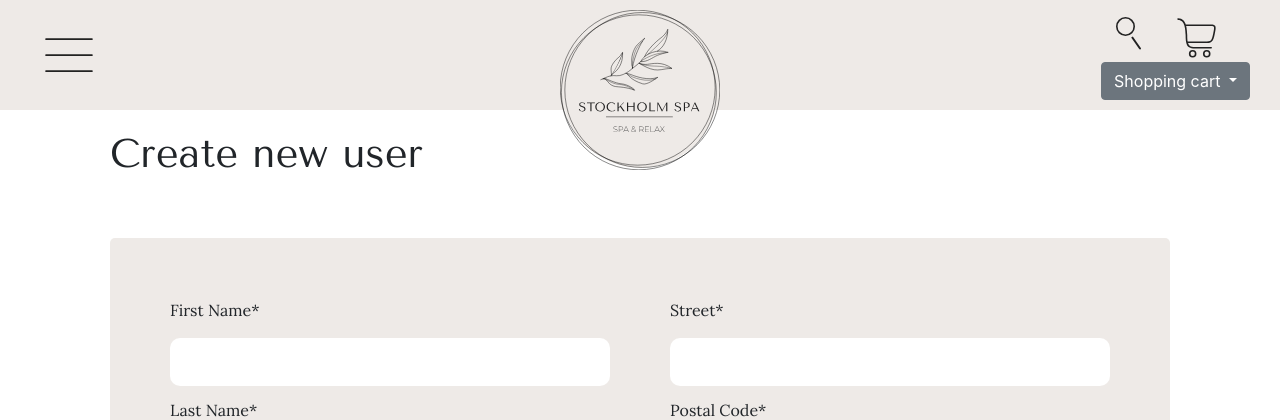
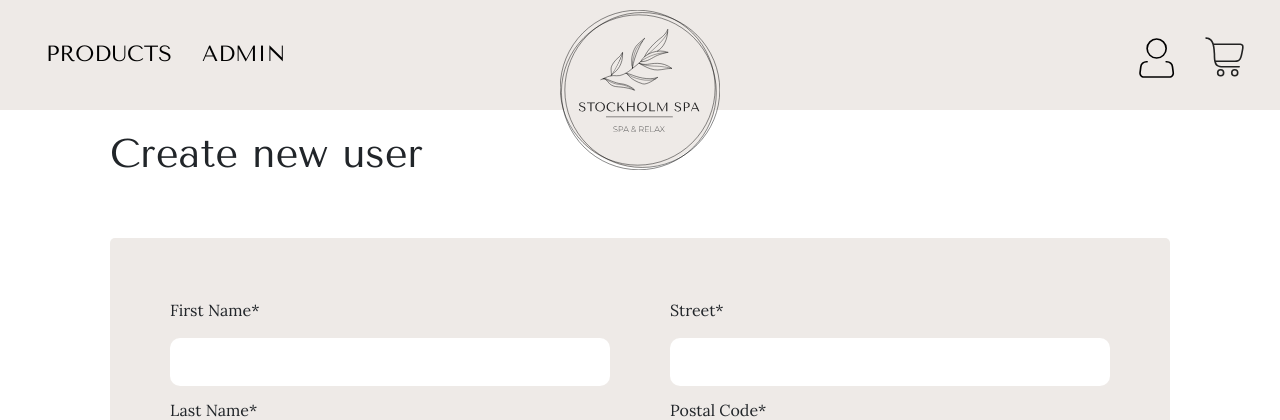
Before and after one commit to SophieN12/stockholm-spa, a PHP site: page /public/users/new-user.php in a window 1280 px wide. Shown: the top 420 px of the page. Run offline with PHP 8.4, Linux system fonts and the light colour scheme; data that the repository does not hold is empty; a stand-in replaces the project's code that opens the database connection; some libraries are stand-ins or nearby versions.

Commit message:
header done

```diff
--- a/public/admin/products/manage-products.php
+++ b/public/admin/products/manage-products.php
@@ -1,4 +1,5 @@
 <?php
+	$pageId = "admin";
     $pageTitle = "Admin Page";
     require('../../../src/config.php');
 
--- a/public/admin/users/useradmin.php
+++ b/public/admin/users/useradmin.php
@@ -1,5 +1,6 @@
 <?php
 require('../../../src/config.php');
+$pageId = "admin";
 $pageTitle = "Admin Users";
 
 $message	="";
--- a/public/cart.php
+++ b/public/cart.php
@@ -24,9 +24,7 @@
 ?>
 
 <div class="dropdown">
-  <button class="btn btn-secondary dropdown-toggle" type="button" id="shoppingCartButton" data-toggle="dropdown" aria-haspopup="true" aria-expanded="false">
-    Shopping cart
-  </button>
+  <img id="shoppingcart" src="../img/img-header/shoppingcart.svg" alt="shoppingcart icon" class="link" data-toggle="dropdown" aria-haspopup="true" aria-expanded="false">
   <div class="dropdown-menu dropdown-menu-right" aria-labelledby="dropdownMenuButton">
     <?php foreach($_SESSION['cartItems'] as $cartId => $cartItem): ?>
       <div class="cart-detail row">
--- a/public/css/header.css
+++ b/public/css/header.css
@@ -10,25 +10,83 @@ header{
     align-items: center;
     padding: 0 30px;
 }
-.nav_list{
-    display: flex;
+
+.navbar {
+    overflow: hidden;
 }
-li, .link{
+
+.navbar a {
+    float: left;
+    text-decoration: none;
+    text-align: center;
+}
+
+.link {
     font-family:var(--ff-rubrik) ;
     font-weight: 200;
     font-size: var(--fs-bodytext);
     color: var(--black);
+}
+
+#products-link,
+#admin-link {
     text-decoration: none;
-    list-style: none;
-    margin-left: 15px;
+    color: black;
+    border-bottom: 2px solid transparent;
 }
-.navbar:hover{
-    padding-bottom: 3px;
+
+#products-link:hover,
+#admin-link:hover {
     border-bottom: solid 2px var(--black);
 }
-.hamburgermenu{
+
+.marked {
+    border-bottom: solid 2px var(--black) !important;
+}
+
+.dropdown-nav {
+    float: left;
+    overflow: hidden;
+    margin-left: 30px;
+}
+
+.dropdown-nav-content {
+    display: none;
+    position: absolute;
+    background-color: var(--sand);
+    padding: 5px;
+    padding-left: 0;
+    box-shadow: 0px 8px 16px 0px rgba(0,0,0,0.2);
+    z-index: 1;
+    position: fixed !important;
+    top: auto !important;
+}
+
+.dropdown-nav:hover #admin-link {
+    border-bottom: solid 2px var(--black);
+}
+
+.manage-links:hover {
+    background:rgba(255,255,255, 0.4);
+    text-decoration: none;
+}
+
+.dropdown-nav-content a {
+    float: none;
+    display: block;
+    text-align: left;
+    color: inherit;
+}
+
+.dropdown-nav:hover .dropdown-nav-content {
     display: block;
 }
+
+button {
+    border: none;
+    background-color: var(--sand);
+}
+
 .logo{
     position: absolute;
     left: 0;
@@ -37,17 +95,21 @@ li, .link{
     margin: auto auto;
     width: 160px;
 }
-#search{
-    padding-bottom: 6px;
-    margin-right: 10px;
+
+#my-page-icon {
+    margin-top: 5px;
 }
 
-.active{
-    padding-bottom: 3px;
-    border-bottom: solid 2px var(--black);
+#shoppingcart {
+    cursor: pointer;
+    margin-left: 20px;
 }
 
 /* cart styling */
+.dropdown {
+    display: inline-block;
+}
+
 .dropdown-menu {
     min-width: 400px;
     font-family: var(--ff-bodytext);
--- a/public/layout/header.php
+++ b/public/layout/header.php
@@ -8,20 +8,22 @@
 </head>
 
 <header>
-    <nav class="nav_wrapper">
-        <ul class="nav_list">
-            <li><a class="navbar link" href="treatments.html">BEHANDLINGAR</a></li>
-            <li><a class="navbar link" href="products.html">PRODUKTER</a></li>
-            <li><a class="navbar link" id="kontakt" href="contact.html">KONTAKT</a></li>
-        </ul>
-        <a class="hamburgermenu link" href="#"><img src="../img/img-header/hamburger.svg" alt="hamburger menu icon"></a>
+    <nav class="navbar">
+            <a id="products-link" class="link <?php if($pageId == "products") {echo "marked";}?>" href="../products/index.php">PRODUCTS</a>
+            <div class="dropdown-nav">
+                <button id="admin-link" class="link dropbtn <?php if($pageId == "admin") {echo "marked";}?>">ADMIN</button>
+                <div class="dropdown-nav-content">
+                    <a href="../admin/products/manage-products.php" class="link manage-links">PRODUCTS</a>
+                    <a href="../admin/users/useradmin.php" class="link manage-links">USERS</a>
+                </div>
+            </div>
     </nav>
 
-    <a href="index.html"><img class="logo link" src="../img/img-header/logga_spa.svg" alt="Brand logo"></a>
+    <a href="../products/index.php"><img class="logo link" src="../img/img-header/logga_spa.svg" alt="Brand logo"></a>
 
     <div class="header-icons">
-        <a href=""><img id="search" src="../img/img-header/search.svg" alt="search icon" class="link"></a>
-        <a href=""><img id="shoppingcart" src="../img/img-header/shoppingcart.svg" alt="shoppingcart icon" class="link"></a>
+        <a href="<?php if(isset($_SESSION['email'])) {echo "../users/my-page.php";} else {echo "../users/login.php";}?>">
+        <img id ="my-page-icon" src="../img/img-header/Group.svg" alt="" height="40"></a>
         <?php include('../cart.php'); ?>
     </div>
 </header>
--- a/public/products/index.php
+++ b/public/products/index.php
@@ -1,5 +1,6 @@
 <?php
 require('../../src/config.php');
+$pageId = "products";
 $products = $productsDbHandler->fetchAllProducts();
 
 if (isset($_POST['submitSearch'])) {
```
Also changed, not shown: public/admin/css/header.css (+131 -14 lines), public/admin/layout/header.php (+23 -16 lines), public/admin/img/img-header/Group.svg (added), public/img/img-header/Group.svg (added).
